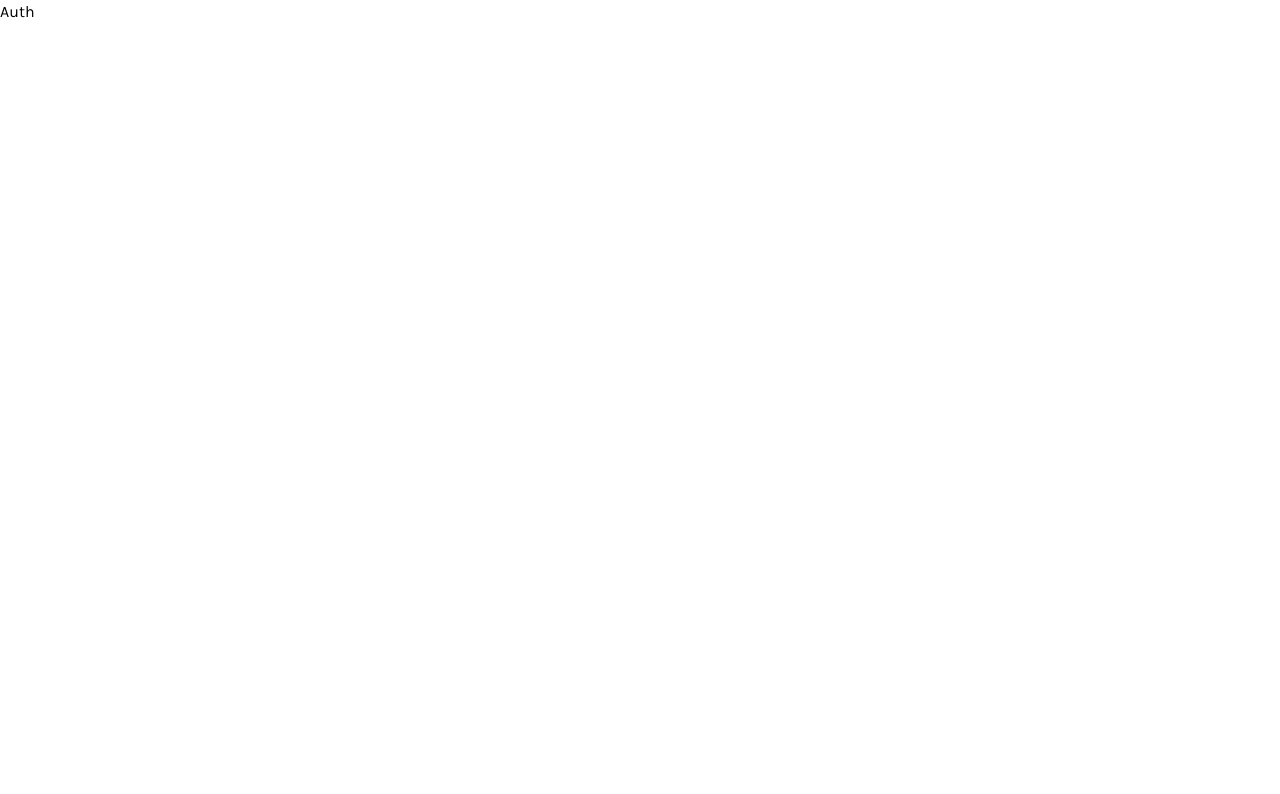
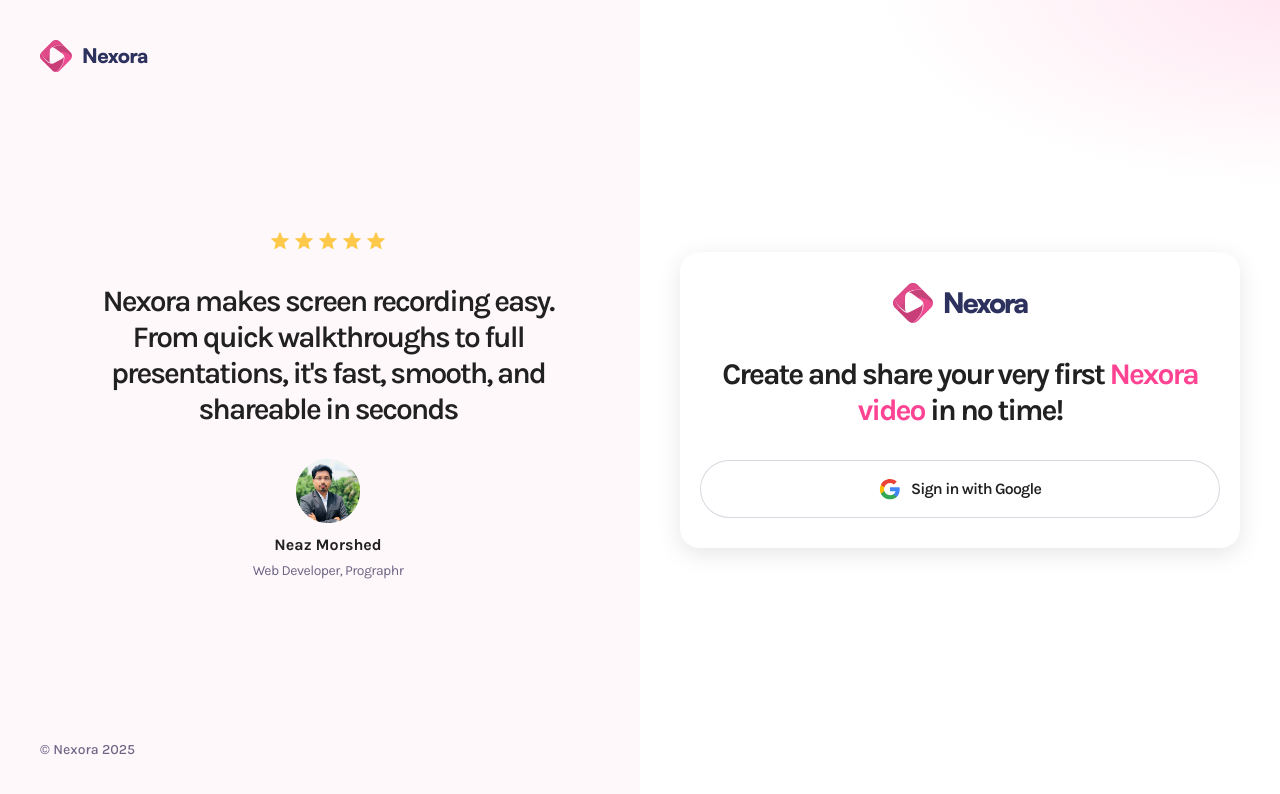
Before and after one commit to Neaz-mq/recording-application, a Next.js app: page /sign-in in a window 1280 px wide. Shown: the top 794 px of the page. Built offline with nearby package versions, Linux system fonts and the light colour scheme.

Commit message:
work on sign in

```diff
--- a/app/(auth)/sign-in/page.tsx
+++ b/app/(auth)/sign-in/page.tsx
@@ -1,9 +1,90 @@
-import React from 'react'
+"use client";
 
-const page = () => {
+import Link from "next/link";
+import Image from "next/image";
+
+
+
+const SignIn = () => {
   return (
-    <div>Auth</div>
-  )
-}
+    <main className="sign-in">
+      <aside className="testimonial">
+        <Link href="/">
+          <Image
+            src="/assets/icons/logo.svg"
+            alt="SnapChat Logo"
+            width={32}
+            height={32}
+          />
+          <h1>Nexora</h1>
+        </Link>
 
-export default page
+        <div className="description">
+          <section>
+            <figure>
+              {Array.from({ length: 5 }).map((_, index) => (
+                <Image
+                  src="/assets/icons/star.svg"
+                  alt="Star Icon"
+                  width={20}
+                  height={20}
+                  key={index}
+                />
+              ))}
+            </figure>
+            <p>
+            Nexora makes screen recording easy. From quick walkthroughs to
+              full presentations, it&apos;s fast, smooth, and shareable in seconds
+            </p>
+            <article>
+              <Image
+                src="/assets/images/neaz.png"
+                 width={64}
+            height={64}
+                alt="Neaz"
+
+              />
+              <div>
+                <h2>Neaz Morshed</h2>
+                <p>Web Developer, Prographr</p>
+              </div>
+            </article>
+          </section>
+        </div>
+        <p>© Nexora 2025</p>
+      </aside>
+      <aside className="google-sign-in">
+        <section>
+          <Link href="/">
+            <Image
+              src="/assets/icons/logo.svg"
+              alt="SnapChat Logo"
+              width={40}
+              height={40}
+            />
+            <h1>Nexora</h1>
+          </Link>
+          <p>
+            Create and share your very first <span>Nexora video</span> in no
+            time!
+          </p>
+
+          <button
+
+          >
+            <Image
+              src="/assets/icons/google.svg"
+              alt="Google Icon"
+              width={22}
+              height={22}
+            />
+            <span>Sign in with Google</span>
+          </button>
+        </section>
+      </aside>
+      <div className="overlay" />
+    </main>
+  );
+};
+
+export default SignIn;
--- /dev/null
+++ b/app/(root)/video/[videoId]/page.tsx
@@ -0,0 +1,11 @@
+import React from 'react'
+
+const page = () => {
+  return (
+     <main className="wrapper page">
+Video details
+        </main>
+  )
+}
+
+export default page
```
Also changed, not shown: public/assets/images/neaz.png (added), 1 other file (tests, documents, lock files or other folders).
